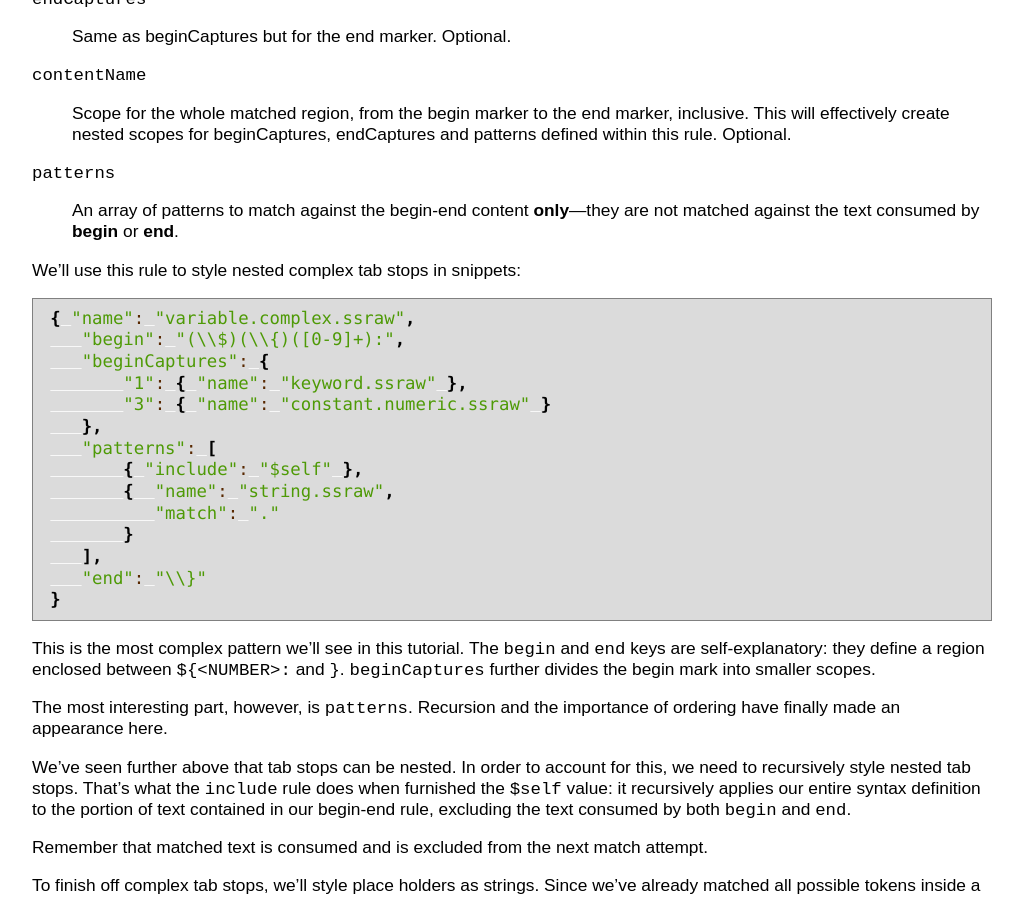
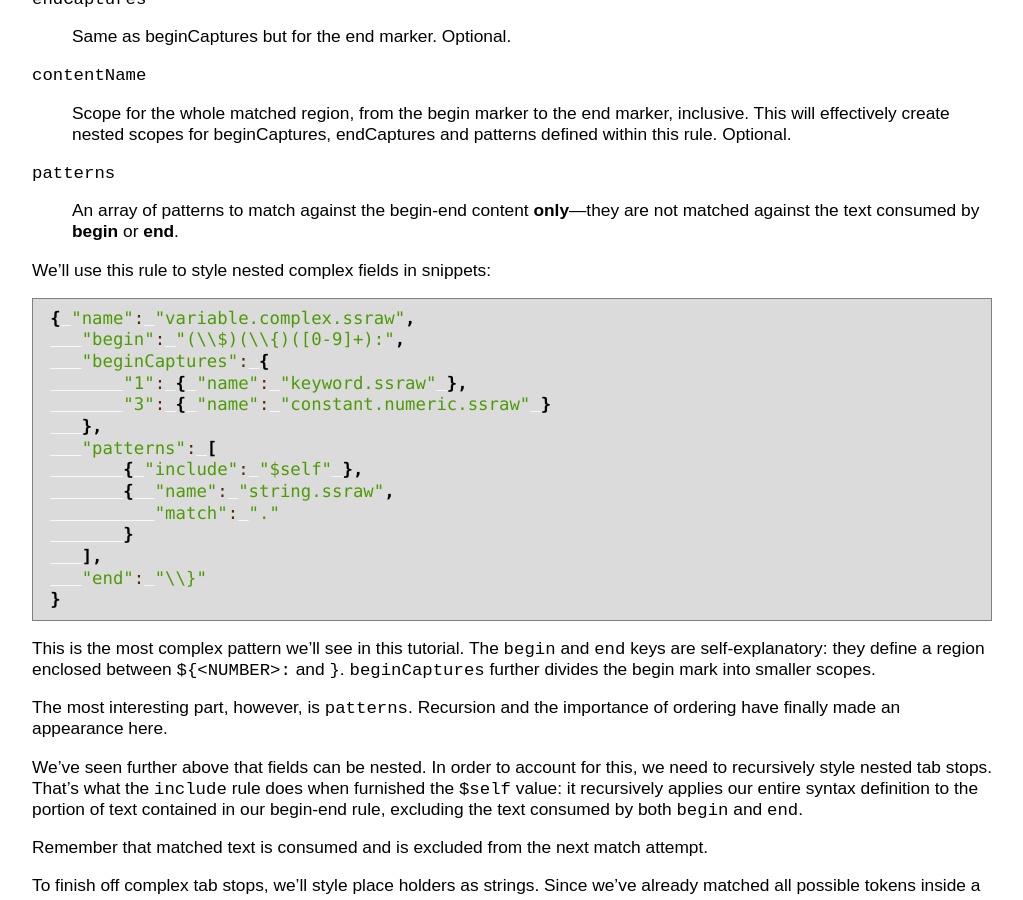
Before and after one commit to guillermooo/sublime-undocs, a Sphinx documentation site: the page built from source/extensibility/syntaxdefs.rst, in a window 1280 px wide and 900 px high, scrolled down 8103 px. Shown: the whole window, without its empty margins (128-1151 px from the left). Built offline with Sphinx 7.4.7, drawn with Linux system fonts in a browser that asks for light colours; some web fonts are replaced; some of the changed text lies outside the part shown.

Commit message:
New stuff.

```diff
--- a/source/_themes/modern/layout.html
+++ b/source/_themes/modern/layout.html
@@ -1,11 +1,4 @@
 {%- extends "basic/layout.html" %}
-
-{% block extrahead %}
-    <link  href="http://fonts.googleapis.com/css?family=Just+Me+Again+Down+Here:regular" rel="stylesheet" type="text/css" >
-    <link  href="http://fonts.googleapis.com/css?family=Covered+By+Your+Grace:regular" rel="stylesheet" type="text/css" >
-    <link href='http://fonts.googleapis.com/css?family=Just+Another+Hand' rel='stylesheet' type='text/css'>
-    <link href='http://fonts.googleapis.com/css?family=IM+Fell+English' rel='stylesheet' type='text/css'>
-{% endblock %}
 
 {% block relbar1 %}{% endblock %}
 {% block relbar2 %}{% endblock %}
--- a/source/extensibility/snippets.rst
+++ b/source/extensibility/snippets.rst
@@ -109,7 +109,9 @@
 **$TM_TAB_SIZE**           Spaces per-tab (controlled by the ``tabSize`` option).
 ======================    ====================================================================================
 
-Let's see a simple example of a snippet using variables::
+Let's see a simple example of a snippet using variables:
+
+.. code-block:: perl
 
     ====================================
     USER NAME:          $TM_FULLNAME
--- a/source/extensibility/syntaxdefs.rst
+++ b/source/extensibility/syntaxdefs.rst
@@ -250,7 +250,9 @@
 Matches
 -------
 
-They take this form::
+They take this form:
+
+.. code-block:: js
 
     { "match": "[Mm]y \s+[Rr]egex",
       "name": "string.ssraw",
@@ -266,7 +268,9 @@
 ``comment``
     An optional comment about this pattern.
 
-Let's go back to our example. Make it look like this::
+Let's go back to our example. Make it look like this:
+
+.. code-block:: js
 
     { "name": "Sublime Snippet (Raw)",
       "scopeName": "source.ssraw",
@@ -281,18 +285,24 @@
 That is, make sure the ``patterns`` array is empty.
 
 Now we can begin to add our rules for Sublime snippets. Let's start with simple
-tab stops. These could be matched with a regex like so::
+tab stops. These could be matched with a regex like so:
+
+.. code-block:: perl
 
     \$[0-9]+
     # or…
     \$\d+
 
 However, because we're writing our regex in JSON, we need to factor in JSON's
-own escaping rules. Thus, our previous example becomes::
+own escaping rules. Thus, our previous example becomes:
+
+.. code-block:: js
 
     \\$\\d+
 
-With escaping out of the way, we can build our pattern like this::
+With escaping out of the way, we can build our pattern like this:
+
+.. code-block:: js
 
     { "match": "\\$\\d+",
       "name": "keyword.source.ssraw",
@@ -316,7 +326,9 @@
     ``constant.numeric`` to anything other than a number if you have a good
     reason to do so.
 
-And we can add it to our syntax definition too::
+And we can add it to our syntax definition too:
+
+.. code-block:: js
 
     {   "name": "Sublime Snippet (Raw)",
         "scopeName": "source.ssraw",
@@ -351,9 +363,9 @@
 "Sublime Snippet (Raw)" automatically, and you should get syntax highlighting if
 you type ``$1`` or any other simple tab stop.
 
-Let's proceed to creating another rule for automatic variables.
+Let's proceed to creating another rule for environmental variables.
 
-::
+.. code-block:: js
 
     { "match": "\\$[A-Za-z][A-Za-z0-9_]+",
       "name": "keyword.source.ssraw",
@@ -370,12 +382,14 @@
 the ``$`` to stand out. That's where ``captures`` come in. Using captures,
 you can break a pattern down into components to target them individually.
 
-Let's rewrite one of our previous patterns to use captures::
+Let's rewrite one of our previous patterns to use captures:
+
+.. code-block:: js
 
     { "match": "\\$([A-Za-z][A-Za-z0-9_]+)",
       "name": "keyword.ssraw",
-       "captures": {
-           "1": { "name": "constant.numeric.ssraw" }
+      "captures": {
+          "1": { "name": "constant.numeric.ssraw" }
        },
       "comment": "Variables like $PARAM1, $TM_SELECTION…"
     }
@@ -446,7 +460,7 @@
     An array of patterns to match against the begin-end content **only**---they are not
     matched against the text consumed by **begin** or **end**.
 
-We'll use this rule to style nested complex tab stops in snippets::
+We'll use this rule to style nested complex fields in snippets::
 
     { "name": "variable.complex.ssraw",
        "begin": "(\\$)(\\{)([0-9]+):",
@@ -470,7 +484,7 @@
 The most interesting part, however, is ``patterns``. Recursion and the
 importance of ordering have finally made an appearance here.
 
-We've seen further above that tab stops can be nested. In order to account for
+We've seen further above that fields can be nested. In order to account for
 this, we need to recursively style nested tab stops. That's what the ``include``
 rule does when furnished the ``$self`` value: it recursively applies our entire
 syntax definition to the portion of text contained in our begin-end rule, excluding
```
Also changed, not shown: other parts of source/extensibility/syntaxdefs.rst (+1 -1 lines).
